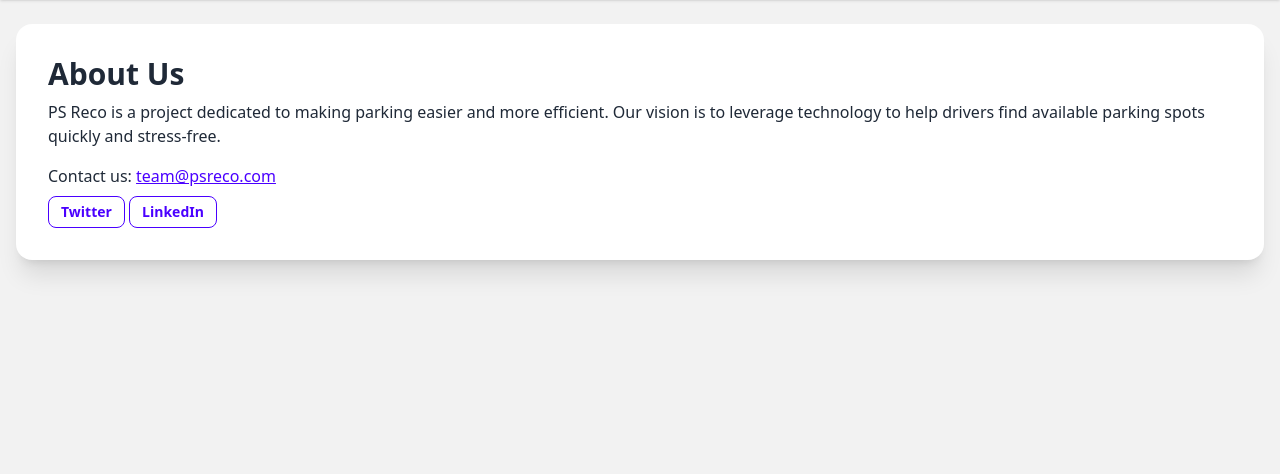
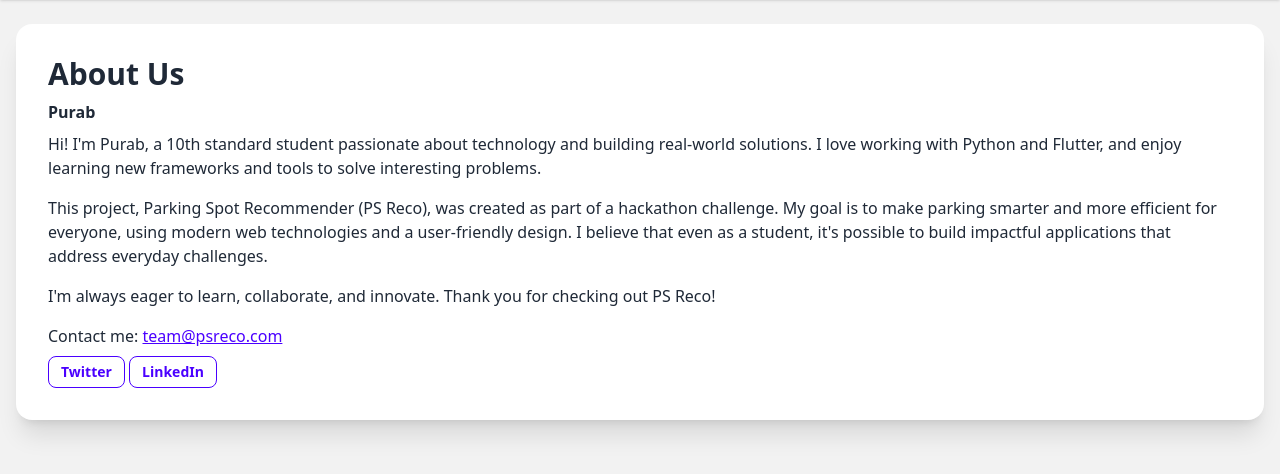
Before and after one commit to Purab-00/psreco, a Flask app: page /about in a window 1280 px wide. Shown: the part 64-538 px from the top of the page. Run offline with Flask 3, Linux system fonts and the light colour scheme; some libraries are stand-ins or nearby versions.

Commit message:
Added About me

```diff
--- a/templates/about.html
+++ b/templates/about.html
@@ -3,8 +3,11 @@
 {% block content %}
 <div class="card bg-base-100 shadow-xl p-8">
     <h2 class="text-3xl font-bold mb-2">About Us</h2>
-    <p class="mb-4">PS Reco is a project dedicated to making parking easier and more efficient. Our vision is to leverage technology to help drivers find available parking spots quickly and stress-free.</p>
-    <p>Contact us: <a href="mailto:team@psreco.com" class="link link-primary">team@psreco.com</a></p>
+    <p class="mb-2"><strong>Purab</strong></p>
+    <p class="mb-4">Hi! I'm Purab, a 10th standard student passionate about technology and building real-world solutions. I love working with Python and Flutter, and enjoy learning new frameworks and tools to solve interesting problems.</p>
+    <p class="mb-4">This project, Parking Spot Recommender (PS Reco), was created as part of a hackathon challenge. My goal is to make parking smarter and more efficient for everyone, using modern web technologies and a user-friendly design. I believe that even as a student, it's possible to build impactful applications that address everyday challenges.</p>
+    <p class="mb-4">I'm always eager to learn, collaborate, and innovate. Thank you for checking out PS Reco!</p>
+    <p>Contact me: <a href="mailto:team@psreco.com" class="link link-primary">team@psreco.com</a></p>
     <div class="mt-2">
         <a href="#" class="btn btn-sm btn-outline btn-primary">Twitter</a>
         <a href="#" class="btn btn-sm btn-outline btn-primary">LinkedIn</a>
```
Also changed, not shown: README.md.
